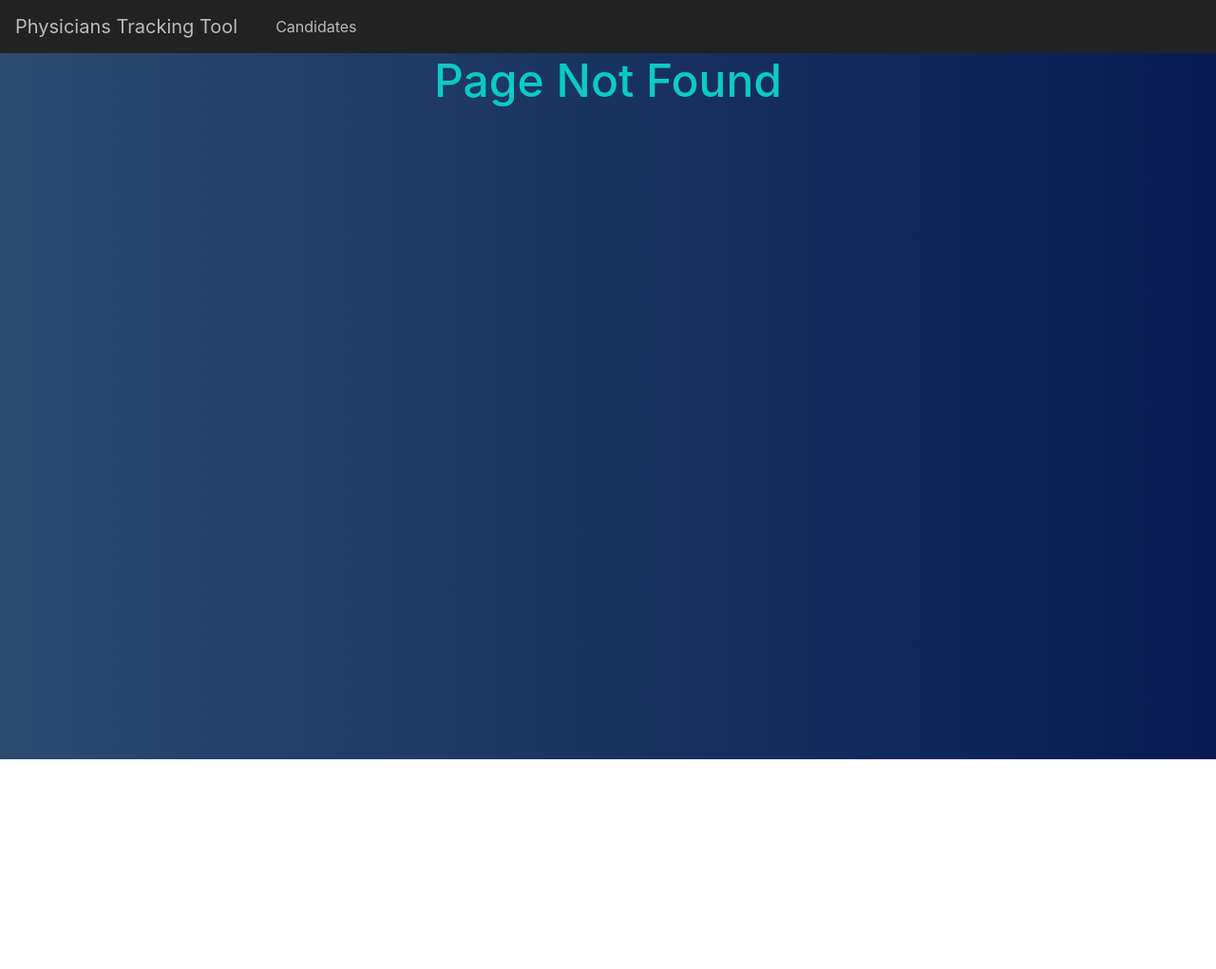
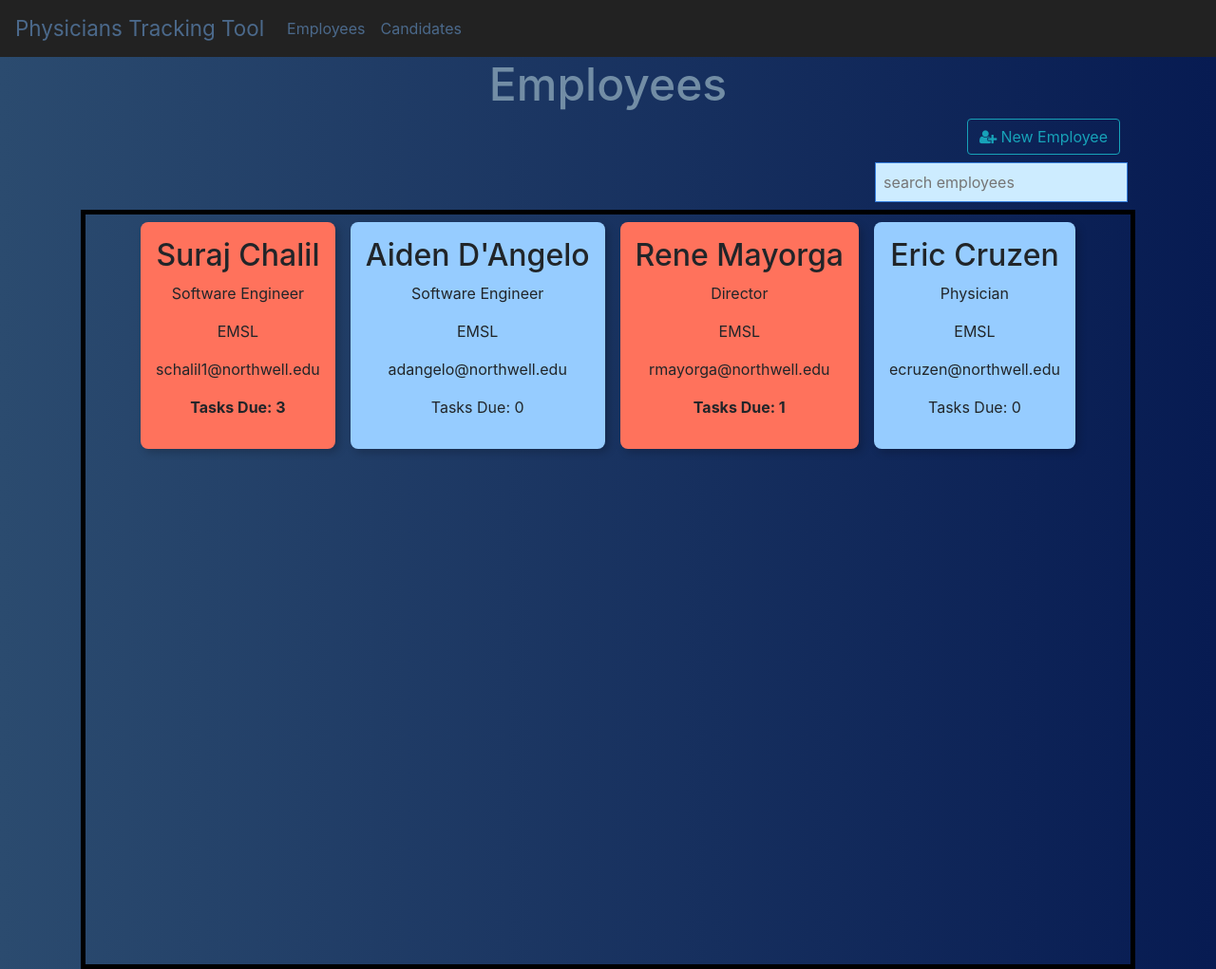
Before and after one commit to surajc07/physicians-tracker, a React app: page /employee in a window 1280 px wide. Before the commit this address had no page. Shown: the whole page at 95% size. Before the commit the page ends 800 px from the top, so only its background shows below. Built offline with nearby package versions, Linux system fonts and the light colour scheme.

Commit message:
Card Details added and more modifications on Navigation Bar

```diff
--- a/package.json
+++ b/package.json
@@ -3,11 +3,9 @@
   "version": "0.1.0",
   "private": true,
   "dependencies": {
-    "@testing-library/jest-dom": "^4.2.4",
-    "@testing-library/react": "^9.5.0",
-    "@testing-library/user-event": "^7.2.1",
     "bootstrap": "^4.5.2",
     "font-awesome": "^4.7.0",
+    "mssql": "^6.2.1",
     "react": "^16.13.1",
     "react-bootstrap": "^1.3.0",
     "react-dom": "^16.13.1",
--- a/src/components/Card.js
+++ b/src/components/Card.js
@@ -1,16 +1,55 @@
-import React from "react";
+import React, { Component } from "react";
+import { withRouter } from "react-router-dom";
 
-const Card = ({ name, jobTitle, department, email }) => {
-  return (
-    <div className="tc bg-light-blue dib br3 pa3 ma2 grow bw2 shadow-5">
+class Card extends Component {
+  goToCardDetails = (employeeDetail) => {
+    //console.log("employeeDetail: ", employeeDetail);
+    localStorage.setItem("selectedCard", JSON.stringify(employeeDetail));
+    this.props.history.push("/carddetails");
+  };
+  render() {
+    const { name, jobTitle, department, email, tasksDue } = this.props;
+    const employeeDetail = {
+      name: name,
+      degree: this.props.degree,
+      hireDate: this.props.hireDate,
+      scheduleHours: this.props.scheduleHours,
+      businessPhone: this.props.businessPhone,
+      cellPhone: this.props.cellPhone,
+    };
+
+    // Show cards for higher priority cards
+    return tasksDue > 0 ? (
+      <div
+        className="tc bg-light-red dib br3 pa3 ma2 grow bw2 shadow-5"
+        onClick={() => this.goToCardDetails(employeeDetail)}
+      >
         <div>
           <h2>{name}</h2>
           <p>{jobTitle}</p>
           <p>{department}</p>
           <p>{email}</p>
+          <p>
+            <b>Tasks Due: {tasksDue}</b>
+          </p>
+        </div>
+      </div>
+    ) : (
+      //I will make a React table here based on the data coming in later
+      <div
+        className="tc bg-light-blue dib br3 pa3 ma2 grow bw2 shadow-5"
+        onClick={() => this.goToCardDetails(employeeDetail)}
+      >
+        <div>
+          <h2>{name}</h2>
+          <p>{jobTitle}</p>
+          <p>{department}</p>
+          <p>{email}</p>
+          <p>Tasks Due: {tasksDue}</p>
         </div>
       </div>
     );
-};
+  }
+}
 
-export default Card;
+export default withRouter(Card);
--- /dev/null
+++ b/src/components/CardDetails.js
@@ -0,0 +1,23 @@
+import React from "react";
+
+class CardDetails extends React.Component {
+  render() {
+    var selectedCardId = localStorage.getItem("selectedCard");
+    //console.log("selectedCardId 2: ", JSON.parse(selectedCardId));
+    var cardObj = JSON.parse(selectedCardId);
+    return (
+      <div>
+        <h1 className="f1 tc">{cardObj.name}'s Additional Information</h1>
+        <div style={{ color: "white" }}>
+          <p>Degree: {cardObj.degree}</p>
+          <p>Hire Date: {cardObj.hireDate}</p>
+          <p>Schedule Hours: {cardObj.scheduleHours}</p>
+          <p>Business Phone: {cardObj.businessPhone}</p>
+          <p>Cell Phone: {cardObj.cellPhone}</p>
+        </div>
+      </div>
+    );
+  }
+}
+
+export default CardDetails;
--- a/src/components/CardList.js
+++ b/src/components/CardList.js
@@ -13,6 +13,12 @@ const CardList = ({ employees }) => {
             jobTitle={employees[i].jobTitle}
             department={employees[i].department}
             email={employees[i].email}
+            tasksDue={employees[i].tasksDue}
+            degree={employees[i].degree}
+            hireDate={employees[i].hireDate}
+            scheduleHours={employees[i].scheduleHours}
+            businessPhone={employees[i].businessPhone}
+            cellPhone={employees[i].cellPhone}
           />
         );
       })}
@@ -20,4 +26,6 @@ const CardList = ({ employees }) => {
   );
 };
 
+//prop type for catching errors
+
 export default CardList;
--- /dev/null
+++ b/src/components/Home.js
@@ -0,0 +1,11 @@
+import React from "react";
+
+const Home = () => {
+  return (
+    <div className="tc">
+      <h1 className="f1">Home</h1>
+    </div>
+  );
+};
+
+export default Home;
--- a/src/components/NavigationBar.js
+++ b/src/components/NavigationBar.js
@@ -6,25 +6,37 @@ const Styles = styled.div`
   .navbar {
     background-color: #222;
   }
-
-  .navbar-brand,
-  .navbar-nav .nav-link {
-    color: #bbb;
+  a,
+  .navbar-nav,
+  .navbar-light .nav-link {
+    color: #4b698b;
     &:hover {
       color: white;
     }
+  }
+  .navbar-brand {
+    font-size: 1.4em;
+    color: #4b698b;
+    &:hover {
+      color: white;
+    }
+  }
+  .form-center {
+    position: absolute !important;
+    left: 25%;
+    right: 25%;
   }
 `;
 
 export const NavigationBar = () => (
   <Styles>
     <Navbar expand="lg">
-      <Navbar.Brand href="/"> Physicians Tracking Tool</Navbar.Brand>
+      <Navbar.Brand href="/home"> Physicians Tracking Tool</Navbar.Brand>
       <Navbar.Toggle aria-controls="basic-navbar-nav" />
       <Navbar.Collapse id="basic-navbar-nav">
         <Nav className="mr-auto">
           <Nav.Item>
-            <Nav.Link href="/"></Nav.Link>
+            <Nav.Link href="/employee">Employees</Nav.Link>
           </Nav.Item>
           <Nav.Item>
             <Nav.Link href="/candidate">Candidates</Nav.Link>
--- a/src/components/NewEmployee.js
+++ b/src/components/NewEmployee.js
@@ -18,6 +18,21 @@ class NewEmployee extends Component {
       event.preventDefault();
       event.stopPropagation();
       event.target.className += " was-validated";
+
+      const { employees, name } = this.state;
+      console.log(form);
+      this.setState({
+        employees: employees.concat([
+          {
+            name: form.name.value,
+            jobTitle: "jobTitle",
+            department: "department",
+            email: "email",
+          },
+        ]),
+      });
+
+      console.log(`Incorporated: ${name} with ${employees.length} employees`);
     }
   };
 
@@ -34,21 +49,6 @@ class NewEmployee extends Component {
       modalIsOpen: !prevState.modalIsOpen,
     }));
   };
-
-  addNewEmployee() {
-    this.setState({
-      employees: this.state.employees.concat([
-        {
-          name: "name",
-          jobTitle: "jobTitle",
-          department: "department",
-          email: "email",
-        },
-      ]),
-    });
-    const { name, employees } = this.state;
-    console.log(`Incorporated: ${name} with ${employees.length} employees`);
-  }
 
   render() {
     return (
@@ -68,7 +68,7 @@ class NewEmployee extends Component {
               onClick={() => this.handleModalShowHide()}
             >
               <Modal.Title>
-                New Candidate <i className="fa fa-poll-people"></i>
+                New Employee <i className="fa fa-poll-people"></i>
               </Modal.Title>
             </Modal.Header>
 
--- a/src/containers/App.css
+++ b/src/containers/App.css
@@ -1,4 +1,4 @@
 h1 {
   font-weight: 200;
-  color: #0ccac4;
+  color: #728da5;
 }
--- a/src/containers/App.js
+++ b/src/containers/App.js
@@ -1,18 +1,12 @@
 import React, { Component } from "react";
 import "./App.css";
+import Home from "../components/Home";
 import Employee from "../components/Employee";
 import Candidate from "../components/Candidate";
 import NoMatch from "../components/NoMatch";
 import Layout from "../components/Layout";
+import CardDetails from "../components/CardDetails";
 import { NavigationBar } from "../components/NavigationBar";
-import {
-  Nav,
-  Navbar,
-  NavDropdown,
-  Form,
-  FormControl,
-  Button,
-} from "react-bootstrap";
 import { BrowserRouter as Router, Route, Switch } from "react-router-dom";
 
 class App extends Component {
@@ -23,8 +17,10 @@ class App extends Component {
         <Layout>
           <Router>
             <Switch>
-              <Route exact path="/" component={Employee} />
+              <Route exact path="/home" component={Home} />
+              <Route exact path="/employee" component={Employee} />
               <Route exact path="/candidate" component={Candidate} />
+              <Route exact path="/carddetails" component={CardDetails} />
               <Route component={NoMatch} />
             </Switch>
           </Router>
--- a/src/employees.js
+++ b/src/employees.js
@@ -6,6 +6,11 @@ export const employees = [
     department: "EMSL",
     email: "schalil1@northwell.edu",
     tasksDue: "3",
+    degree: "BS",
+    hireDate: "2020-06-23",
+    scheduleHours: "37.50",
+    businessPhone: "932-324-1234",
+    cellPhone: "938-123-5423",
   },
   {
     id: 2,
@@ -14,6 +19,11 @@ export const employees = [
     department: "EMSL",
     email: "adangelo@northwell.edu",
     tasksDue: "0",
+    degree: "BS",
+    hireDate: "2020-06-01",
+    scheduleHours: "30.00",
+    businessPhone: "932-324-1234",
+    cellPhone: "938-123-5423",
   },
   {
     id: 3,
@@ -22,6 +32,11 @@ export const employees = [
     department: "EMSL",
     email: "rmayorga@northwell.edu",
     tasksDue: "1",
+    degree: "BS/BBA",
+    hireDate: "2019-05-05",
+    scheduleHours: "37.50",
+    businessPhone: "932-324-1234",
+    cellPhone: "938-123-5423",
   },
   {
     id: 4,
@@ -30,5 +45,10 @@ export const employees = [
     department: "EMSL",
     email: "ecruzen@northwell.edu",
     tasksDue: "0",
+    degree: "MD",
+    hireDate: "2010-03-05",
+    scheduleHours: "37.50",
+    businessPhone: "932-324-1234",
+    cellPhone: "938-123-5423",
   },
 ];
```
Also changed, not shown: 2 other files. Lines whose indentation alone changed are shown as unchanged.
